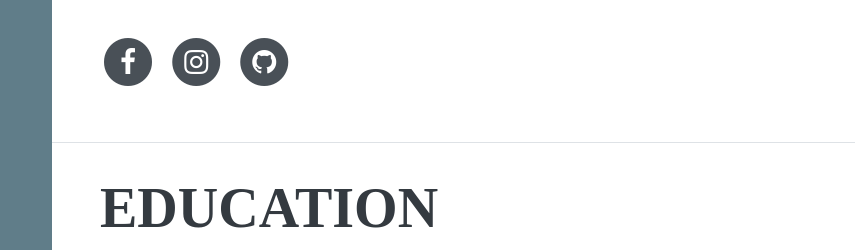
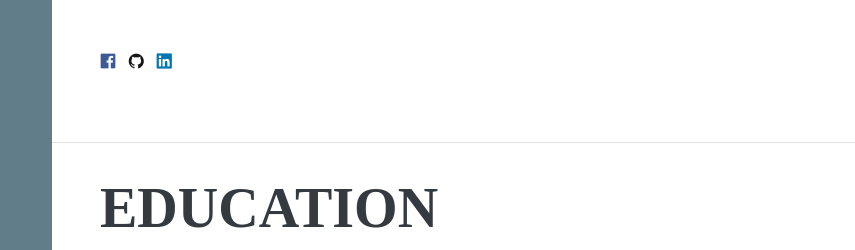
Before and after one commit to IvanIvTodorov/ivanivtodorov.github.io, a plain HTML site: page index.html in a window 1280 px wide. Shown: the part 313-563 px from the top of the page, 220-1075 px from the left. Drawn offline with nearby package versions, Linux system fonts and the light colour scheme; a web font is replaced by a local one.

Commit message:
Resume update

```diff
--- a/index.html
+++ b/index.html
@@ -101,26 +101,17 @@
                 <ul class="list-inline list-social-icons mb-0">
                     <li class="list-inline-item">
                         <a href="https://www.facebook.com/profile.php?id=100000546050853" target="_blank">
-                            <span class="fa-stack fa-lg">
-                                <i class="fa fa-circle fa-stack-2x"></i>
-                                <i class="fa fa-facebook fa-stack-1x fa-inverse"></i>
-                            </span>
-                        </a>
-                    </li>
-                    <li class="list-inline-item">
-                        <a href="https://www.instagram.com/iwantodorow/" target="_blank">
-                            <span class="fa-stack fa-lg">
-                                <i class="fa fa-circle fa-stack-2x"></i>
-                                <i class="fa fa-instagram fa-stack-1x fa-inverse"></i>
-                            </span>
+                            <i class="devicon-facebook-plain colored"></i>
                         </a>
                     </li>
                     <li class="list-inline-item">
                         <a href="https://github.com/ivanivtodorov" target="_blank">
-                            <span class="fa-stack fa-lg">
-                                <i class="fa fa-circle fa-stack-2x"></i>
-                                <i class="fa fa-github fa-stack-1x fa-inverse"></i>
-                            </span>
+                            <i class="devicon-github-original colored"></i>
+                        </a>
+                    </li>
+                    <li class="list-inline-item">
+                        <a href="https://www.linkedin.com/in/ivan-iv-todorov/" target="_blank">
+                            <i class="devicon-linkedin-plain colored"></i>
                         </a>
                     </li>
                 </ul>
```
